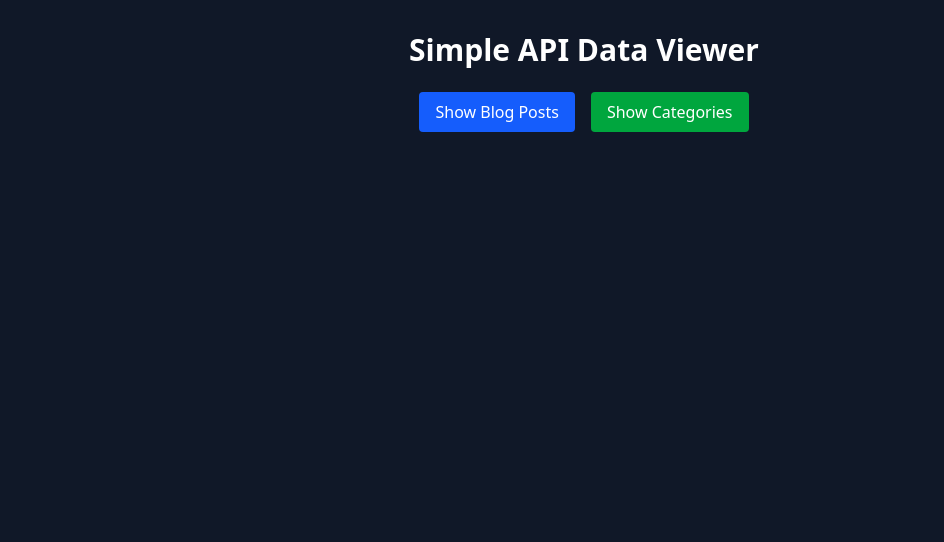
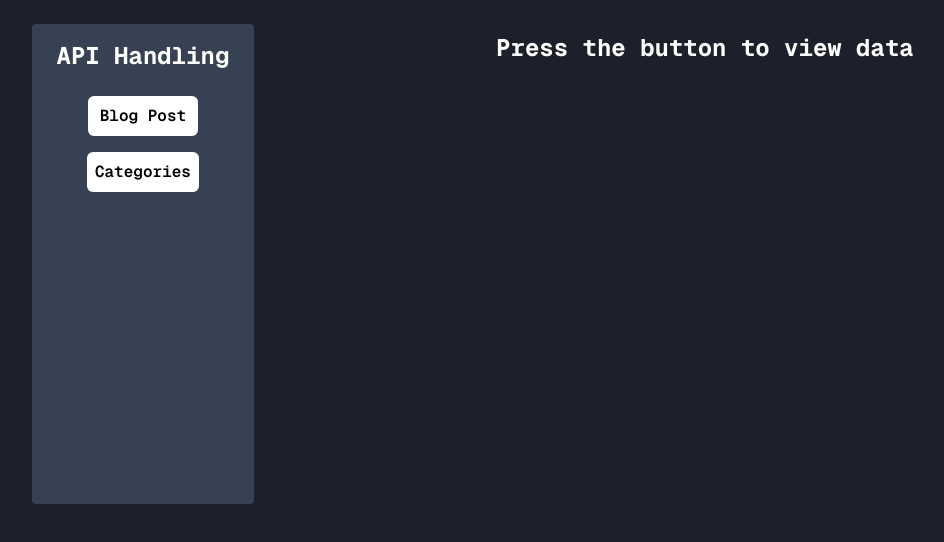
Before and after one commit to JAHIDUL456/Next_js_deep_mind_labs, a Next.js app: page /categories in a window 1280 px wide. Shown: the top 542 px of the page, without its empty margins (56-1000 px from the left). Built offline with nearby package versions, Linux system fonts and the light colour scheme.

Commit message:
last update

```diff
--- a/app/api_calling/page.js
+++ b/app/api_calling/page.js
@@ -44,7 +44,7 @@ const Page = () => {
     <div className='bg-[#1D202A]' >
         <div className='text-white max-w-6xl mx-auto p-6 flex'>
 
-        <div className='bg-gray-700 w-1/4 rounded-sm p-4 h-[30rem]'>
+        <div className='bg-gray-700 w-1/4 rounded-sm p-4 h-[30rem] sticky top-10'>
         <h1 className='text-2xl font-bold mb-6 text-center'>API Handling</h1>
         <div className='flex flex-col gap-2 items-center'>
             <div ><button onClick={()=>{fetchdata('blog_posts')}} className='bg-white text-black font-semibold p-2 px-3 rounded-md mb-2 hover:transform hover:scale-[1.2] transition-all ease-in-out duration-100'>Blog Post</button></div>
--- a/app/categories/page.js
+++ b/app/categories/page.js
@@ -1,85 +1,208 @@
-'use client';
+// 'use client';
 
-import { useState } from 'react';
+// import { useState } from 'react';
 
-export default function Home() {
+// export default function Home() {
+//   const [data, setData] = useState([]);
+//   const [type, setType] = useState('');
+//   const [loading, setLoading] = useState(false);
+
+//   const fetchData = async (endpoint) => {
+//     setLoading(true);
+//     setType(endpoint);
+//     const response = await fetch(`https://api.fake-rest.refine.dev/${endpoint}`);
+//     const result = await response.json();
+//     setData(result);
+//     setLoading(false);
+
+//   };
+
+//   return (
+//     <div className="min-h-screen bg-gray-900 text-white p-8 font-sans">
+//       <h1 className="text-3xl font-bold mb-6 text-center">Simple API Data Viewer</h1>
+
+//       {/* Buttons */}
+//       <div className="flex justify-center gap-4 mb-6">
+//         <button
+//           onClick={() => fetchData('blog_posts')}
+//           className="bg-blue-600 hover:bg-blue-700 px-4 py-2 rounded text-white"
+//         >
+//           Show Blog Posts
+//         </button>
+//         <button
+//           onClick={() => fetchData('categories')}
+//           className="bg-green-600 hover:bg-green-700 px-4 py-2 rounded text-white"
+//         >
+//           Show Categories
+//         </button>
+//       </div>
+
+//       {/* Show loading */}
+//       {loading && <p className="text-center">Loading...</p>}
+
+//       {/* Show table if data is loaded */}
+//       {!loading && data.length > 0 && (
+//         <div className="overflow-x-auto">
+//           <table className="w-full table-auto border border-gray-700">
+//             <thead className="bg-gray-800">
+//               <tr>
+//                 <th className="px-4 py-2 border border-gray-700">ID</th>
+//                 <th className="px-4 py-2 border border-gray-700">Title</th>
+//                 {type === 'blog_posts' && (
+//                   <th className="px-4 py-2 border border-gray-700">Content</th>
+//                 )}
+//                 <th className="px-4 py-2 border border-gray-700">Actions</th>
+//               </tr>
+//             </thead>
+//             <tbody>
+//               {data.map((item) => (
+//                 <tr key={item.id} className="hover:bg-gray-800">
+//                   <td className="px-4 py-2 border border-gray-700">{item.id}</td>
+//                   <td className="px-4 py-2 border border-gray-700">{item.title}</td>
+//                   {type === 'blog_posts' && (
+//                     <td className="px-4 py-2 border border-gray-700">
+//                       {item.content.slice(0, 50)}...
+//                     </td>
+//                   )}
+//                   <td className="px-4 py-2 border border-gray-700 space-x-2">
+//                     <button className="text-blue-400 hover:text-blue-300">👁️</button>
+//                     <button className="text-yellow-400 hover:text-yellow-300">✏️</button>
+//                     <button className="text-red-400 hover:text-red-300">🗑️</button>
+//                   </td>
+//                 </tr>
+//               ))}
+//             </tbody>
+//           </table>
+//         </div>
+//       )}
+
+//       {/* Show message if no data */}
+//       {!loading && type && data.length === 0 && (
+//         <p className="text-center text-gray-400">No data found.</p>
+//       )}
+//     </div>
+//   );
+// }
+
+
+
+
+'use client'
+
+import React, { useState } from 'react';
+import { GrView } from "react-icons/gr";
+import { FaRegEdit } from "react-icons/fa";
+import { MdOutlineDelete } from "react-icons/md";
+
+const Page = () => {
     const [data, setData] = useState([]);
     const [type, setType] = useState('');
     const [loading, setLoading] = useState(false);
+    const [currentPage, setCurrentPage] = useState(1);
+    const itemsPerPage = 10;
 
     const fetchData = async (endpoint) => {
         setLoading(true);
         setType(endpoint);
+        setCurrentPage(1); // reset page when new type is loaded
         const response = await fetch(`https://api.fake-rest.refine.dev/${endpoint}`);
         const result = await response.json();
         setData(result);
         setLoading(false);
-
     };
 
+    const del = (id) => {
+        const newData = data.filter((item) => item.id !== id);
+        setData(newData);
+    };
+
+    const views = (content) => {
+        alert(content);
+    };
+
+    // Pagination logic
+    const indexOfLastItem = currentPage * itemsPerPage;
+    const indexOfFirstItem = indexOfLastItem - itemsPerPage;
+    const currentItems = data.slice(indexOfFirstItem, indexOfLastItem);
+    const totalPages = Math.ceil(data.length / itemsPerPage);
+
     return (
-    <div className="min-h-screen bg-gray-900 text-white p-8 font-sans">
-      <h1 className="text-3xl font-bold mb-6 text-center">Simple API Data Viewer</h1>
+        <div className='bg-[#1D202A] min-h-screen'>
+            <div className='text-white max-w-6xl mx-auto p-6 flex'>
 
-      {/* Buttons */}
-      <div className="flex justify-center gap-4 mb-6">
-        <button
-          onClick={() => fetchData('blog_posts')}
-          className="bg-blue-600 hover:bg-blue-700 px-4 py-2 rounded text-white"
-        >
-          Show Blog Posts
-        </button>
-        <button
-          onClick={() => fetchData('categories')}
-          className="bg-green-600 hover:bg-green-700 px-4 py-2 rounded text-white"
-        >
-          Show Categories
-        </button>
+                {/* Left Fixed Sidebar */}
+                <div className='bg-gray-700 w-1/4 rounded-sm p-4 h-[30rem] sticky top-10'>
+                    <h1 className='text-2xl font-bold mb-6 text-center'>API Handling</h1>
+                    <div className='flex flex-col gap-2 items-center'>
+                        <button onClick={() => fetchData('blog_posts')} className='bg-white text-black font-semibold p-2 px-3 rounded-md mb-2 hover:scale-110 transition-all ease-in-out duration-100'>Blog Post</button>
+                        <button onClick={() => fetchData('categories')} className='bg-white text-black font-semibold p-2 rounded-md hover:scale-110 transition-all ease-in-out duration-100'>Categories</button>
+                    </div>
                 </div>
 
-      {/* Show loading */}
-      {loading && <p className="text-center">Loading...</p>}
+                {/* Right Content Area */}
+                <div className='text-white w-full p-2 ml-5'>
 
-      {/* Show table if data is loaded */}
-      {!loading && data.length > 0 && (
-        <div className="overflow-x-auto">
-          <table className="w-full table-auto border border-gray-700">
-            <thead className="bg-gray-800">
+                    {data.length === 0 && !loading &&
+                        <p className='text-2xl font-bold text-white text-center'>Press the button to view data</p>
+                    }
+
+                    {loading &&
+                        <p className='text-2xl font-bold text-white text-center'>Loading...</p>
+                    }
+
+                    {!loading && data.length > 0 &&
+                        <div>
+                            <table className='w-full table-auto border-2 border-gray-700'>
+                                <thead>
                                     <tr>
-                <th className="px-4 py-2 border border-gray-700">ID</th>
-                <th className="px-4 py-2 border border-gray-700">Title</th>
-                {type === 'blog_posts' && (
-                  <th className="px-4 py-2 border border-gray-700">Content</th>
-                )}
-                <th className="px-4 py-2 border border-gray-700">Actions</th>
+                                        <th className="px-4 py-2 border-2 border-gray-700">Id</th>
+                                        <th className="px-4 py-2 border-2 border-gray-700">Title</th>
+                                        {type === 'blog_posts' && <th className='px-4 py-2 border-2 border-gray-700'>Content</th>}
+                                        {type === 'blog_posts' && <th className='px-4 py-2 border-2 border-gray-700'>Status</th>}
+                                        <th className='px-4 py-2 border-2 border-gray-700'>Actions</th>
                                     </tr>
                                 </thead>
                                 <tbody>
-              {data.map((item) => (
-                <tr key={item.id} className="hover:bg-gray-800">
-                  <td className="px-4 py-2 border border-gray-700">{item.id}</td>
-                  <td className="px-4 py-2 border border-gray-700">{item.title}</td>
-                  {type === 'blog_posts' && (
-                    <td className="px-4 py-2 border border-gray-700">
-                      {item.content.slice(0, 50)}...
-                    </td>
-                  )}
-                  <td className="px-4 py-2 border border-gray-700 space-x-2">
-                    <button className="text-blue-400 hover:text-blue-300">👁️</button>
-                    <button className="text-yellow-400 hover:text-yellow-300">✏️</button>
-                    <button className="text-red-400 hover:text-red-300">🗑️</button>
+                                    {currentItems.map((item, i) => (
+                                        <tr key={i}>
+                                            <td className='px-4 py-2 border-2 border-gray-700'>{item.id}</td>
+                                            <td className='px-4 py-2 border-2 border-gray-700'>{item.title}</td>
+                                            {type === 'blog_posts' && <td className='px-4 py-2 border-2 border-gray-700'>{item.content}</td>}
+                                            {type === 'blog_posts' && <td className='px-4 py-2 border-2 border-gray-700'>{item.status}</td>}
+                                            <td className='px-4 py-2 border-2 border-gray-700 flex gap-2 justify-center'>
+                                                <button onClick={() => views(type === 'blog_posts' ? item.content : item.title)}><GrView /></button>
+                                                <button><FaRegEdit /></button>
+                                                <button onClick={() => del(item.id)}><MdOutlineDelete /></button>
                                             </td>
                                         </tr>
                                     ))}
                                 </tbody>
                             </table>
+
+                            {/* Pagination Controls */}
+                            <div className="flex justify-center mt-6 gap-4">
+                                <button
+                                    onClick={() => setCurrentPage((prev) => Math.max(prev - 1, 1))}
+                                    disabled={currentPage === 1}
+                                    className="bg-white text-black px-4 py-2 rounded disabled:opacity-50"
+                                >
+                                    Previous
+                                </button>
+                                <span className="text-white font-medium">Page {currentPage} of {totalPages}</span>
+                                <button
+                                    onClick={() => setCurrentPage((prev) => Math.min(prev + 1, totalPages))}
+                                    disabled={currentPage === totalPages}
+                                    className="bg-white text-black px-4 py-2 rounded disabled:opacity-50"
+                                >
+                                    Next
+                                </button>
                             </div>
-      )}
-
-      {/* Show message if no data */}
-      {!loading && type && data.length === 0 && (
-        <p className="text-center text-gray-400">No data found.</p>
-      )}
+                        </div>
+                    }
+                </div>
+            </div>
         </div>
     );
-}
+};
+
+export default Page;
```
Lines whose indentation alone changed are shown as unchanged.
